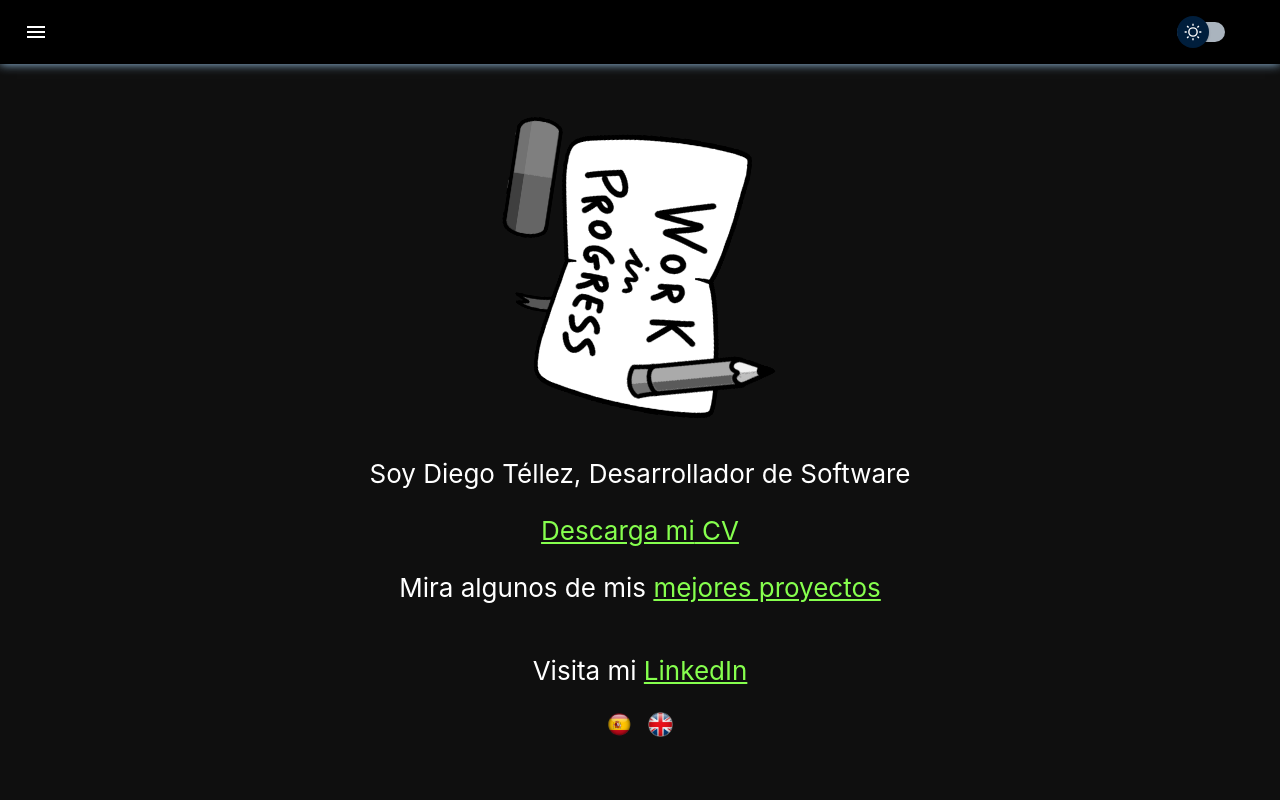
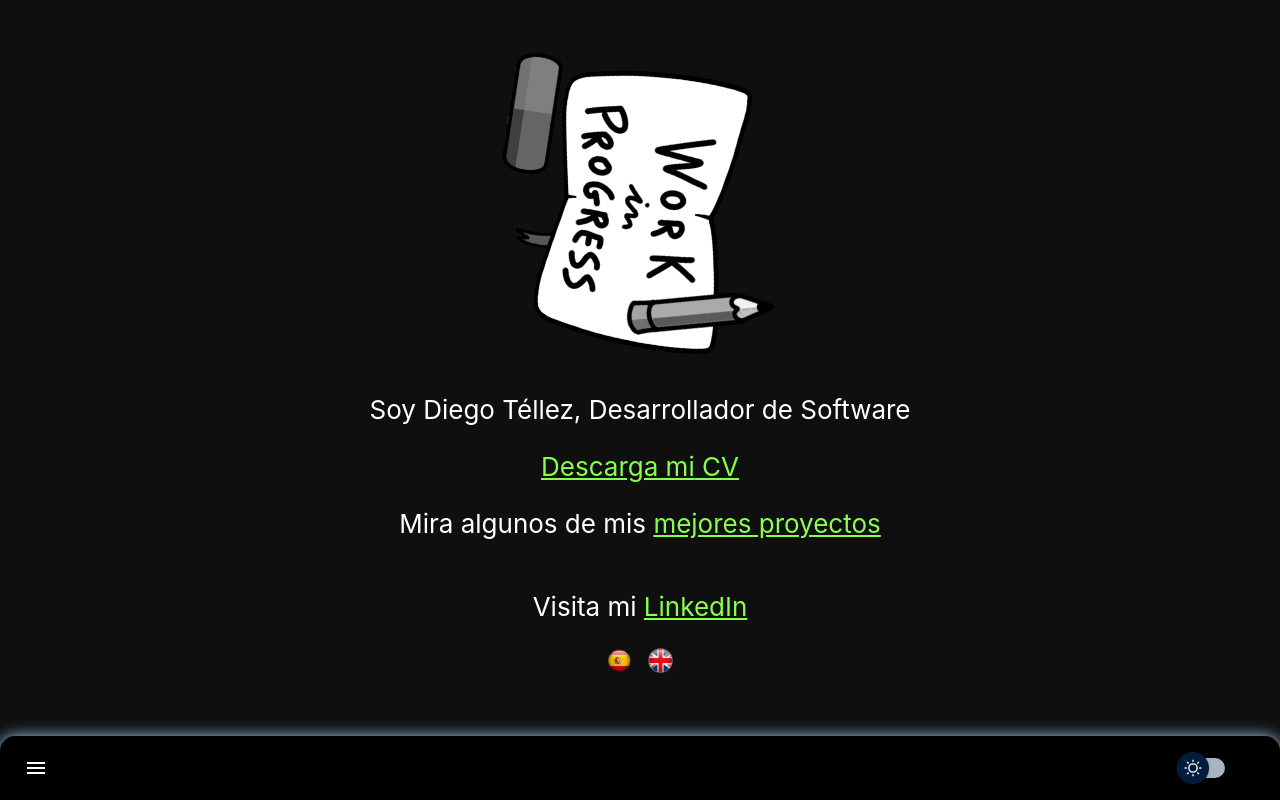
Before and after one commit to dtellz/d-t.com, a React (Create React App) app: page / in a window 1280 px wide. Built offline with nearby package versions, Linux system fonts and the light colour scheme.

Commit message:
feat: bottom appbar glow effect

```diff
--- a/src/App.css
+++ b/src/App.css
@@ -20,7 +20,7 @@
   gap: 1rem;
 }
 .App-header {
-  background-color: #000000;
+  background-color: #0f0f0f;
   min-height: 100vh;
   display: flex;
   flex-direction: column;
--- a/src/components/header/index.jsx
+++ b/src/components/header/index.jsx
@@ -18,7 +18,7 @@ const Header = () => {
 
     return (
         <Box sx={{ flexGrow: 1 }} >
-            <AppBar position="static">
+            <AppBar position="fixed" sx={darkMode ? { backgroundColor: '#0f0f0f', top: 'auto', bottom: 0 } : { backgroundColor: 'white', top: 'auto', bottom: 0 }}>
                 <Toolbar sx={darkMode ? { backgroundColor: 'black' } : { backgroundColor: 'gray' }} className={darkMode ? 'header__container' : 'header__container-light'}>
                     <IconButton
                         size="large"
--- a/src/components/header/style.css
+++ b/src/components/header/style.css
@@ -1,21 +1,15 @@
-.glowing-border {
-    border: 2px solid #dadada;
-    border-radius: 7px;
-}
-
-.glowing-border:focus {
-    outline: none;
-    border-color: #9ecaed;
-    box-shadow: 0 0 10px #9ecaed;
-}
 
 .header__container{
     outline: none;
     border-color: #9ecaed;
-    box-shadow: 0 0 10px #9ecaed;
+    box-shadow: 0 0 15px #9ecaed;
+    border-top-left-radius: 15px;
+    border-top-right-radius: 15px;
 }
 .header__container-light{
     outline: none;
     border-color: #7af77a;
-    box-shadow: 0 0 10px #4ff701;
+    box-shadow: 0 0 15px #4ff701;
+    border-top-left-radius: 15px;
+    border-top-right-radius: 15px;
 }
```
